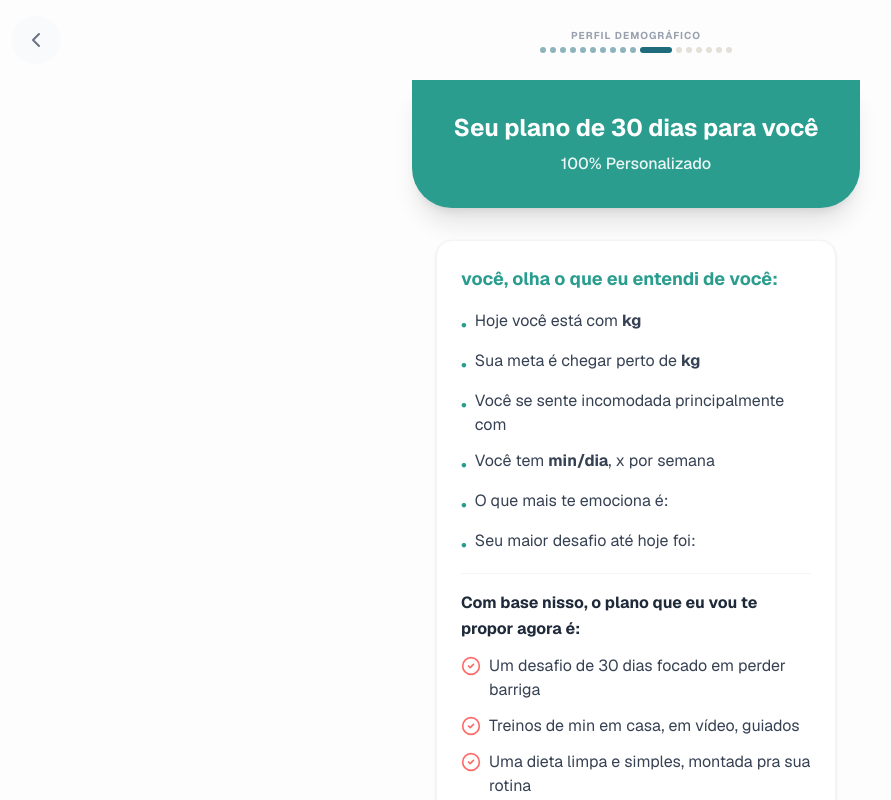
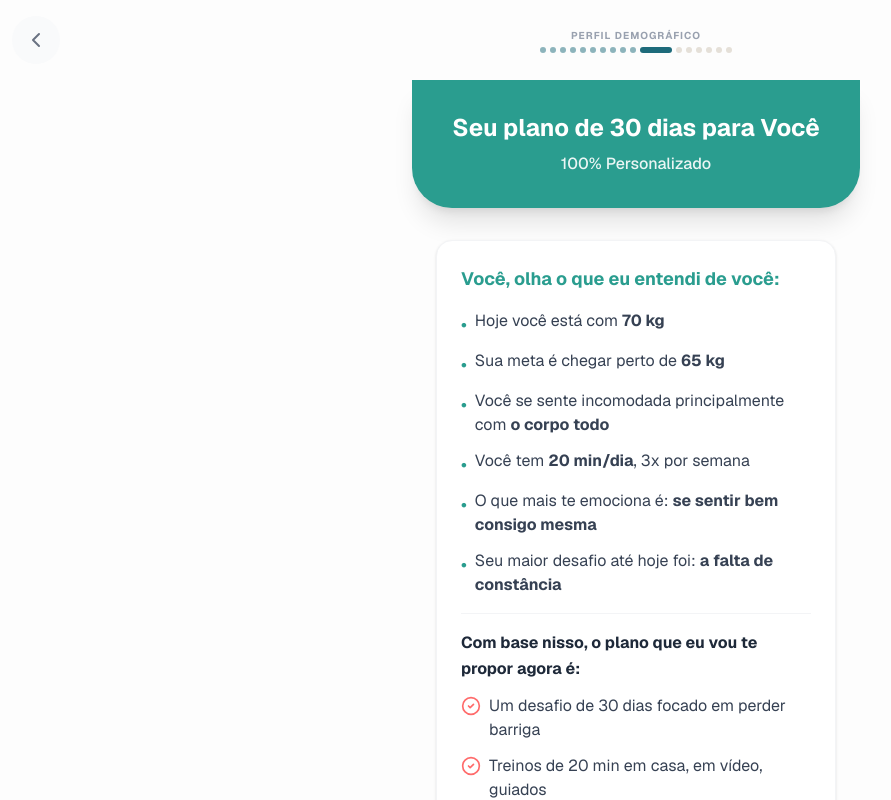
Before and after one commit to gugagmoraes/barriga30, a Next.js app: page /quiz/summary in a window 1280 px wide. Shown: the top 800 px of the page, without its empty margins (4-895 px from the left). Built offline with nearby package versions, Linux system fonts and the light colour scheme; no server answers.

Commit message:
fix: remove nonexistent state.answers usage and restore direct QuizState reads

```diff
--- a/src/app/quiz/summary/page.tsx
+++ b/src/app/quiz/summary/page.tsx
@@ -95,15 +95,21 @@ export default function SummaryPage() {
     )
   }
 
-  const answers = state.answers || {}
-  const name = answers.name || 'você'
-  const weight = answers.weight
-  const targetWeight = answers.targetWeight
-  const bodyPart = BODY_PARTS_MAP[answers.bodyPart as string] || answers.bodyPart
-  const time = answers.time
-  const freq = answers.frequency
-  const mainDream = DREAMS_MAP[answers.dream as string] || answers.dream
-  const mainBarrier = BARRIERS_MAP[answers.barrier as string] || answers.barrier
+  const name = state.name || 'Você'
+  const weight = state.weight || 70
+  let targetWeight = state.targetWeight
+  if (!targetWeight) {
+    if (state.objective === 'lose_10') targetWeight = weight - 10
+    else if (state.objective === 'lose_11_20') targetWeight = weight - 15
+    else if (state.objective === 'lose_20_plus') targetWeight = weight - 20
+    else if (state.objective === 'maintain') targetWeight = weight
+    else targetWeight = weight - 5
+  }
+  const bodyPart = state.bodyParts[0] ? (BODY_PARTS_MAP[state.bodyParts[0]] || 'o corpo todo') : 'o corpo todo'
+  const time = state.workoutTime?.replace('_min', '').replace('_plus', '+') || '20'
+  const freq = state.workoutFrequency?.replace('x', '') || '3'
+  const mainDream = state.dreams[0] ? (DREAMS_MAP[state.dreams[0]] || 'se sentir bem consigo mesma') : 'se sentir bem consigo mesma'
+  const mainBarrier = state.barriers[0] ? (BARRIERS_MAP[state.barriers[0]] || 'a falta de constância') : 'a falta de constância'
 
   return (
     <div className="flex-1 flex flex-col pb-24 animate-in fade-in duration-700">
```
